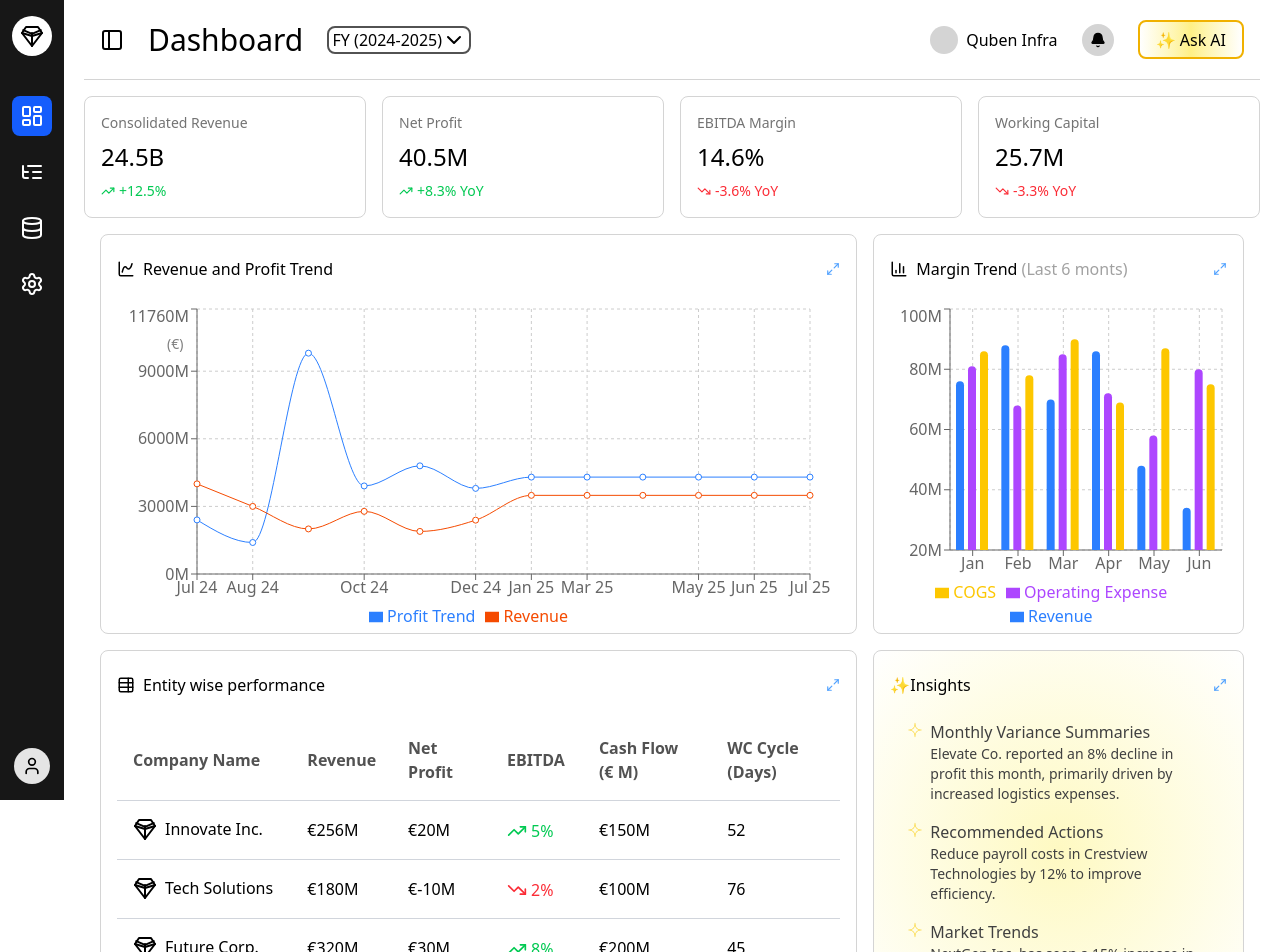
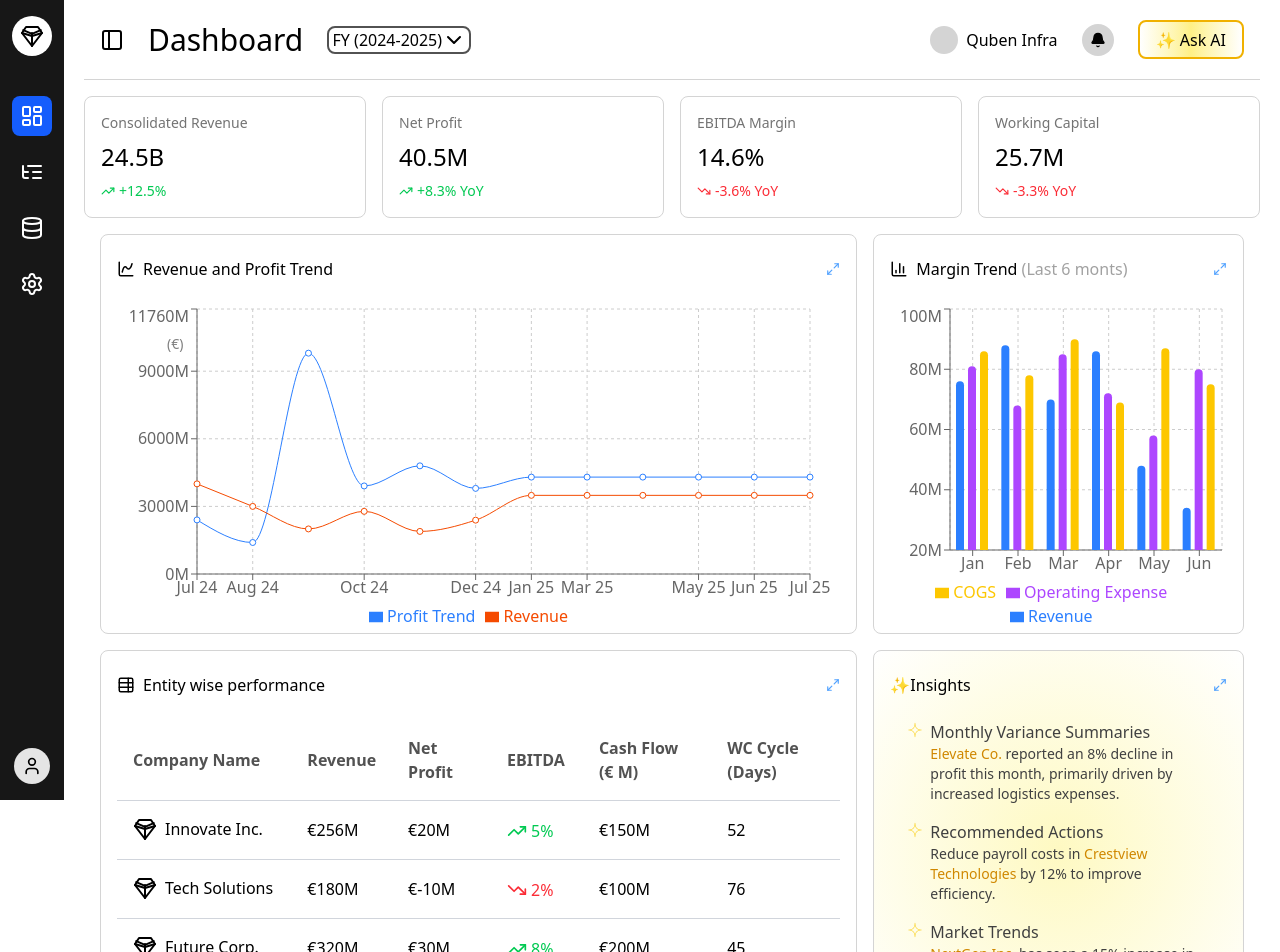
Before and after one commit to 10Yash10/Assignment-Project, a Next.js app: page /dashboard in a window 1280 px wide. Shown: the top 952 px of the page. Built offline with nearby package versions, Linux system fonts and the light colour scheme.

Commit message:
finalized dashboard page - 1

```diff
--- a/src/app/dashboard/page.tsx
+++ b/src/app/dashboard/page.tsx
@@ -9,6 +9,11 @@ import Image from "next/image";
 const page = () => {
     const wcCycleDays = [52, 76, 45, 88, 25, 36, 55, 65, 70, 40, 80, 30, 60, 50, 75, 48, 58, 68, 78, 88, 98, 28, 38, 48];
     const cashFlowData = ['150M', '100M', '200M', '50M', '300M', '80M', '140M', '40M', '250M', '90M', '180M', '60M', '220M', '70M', '280M', '85M', '150M', '45M', '240M', '100M', '190M', '55M', '230M', '65M'];
+    const highlightCompanyName = (desc: string, companyName: string) => {
+        if (!companyName) return desc;
+        const regex = new RegExp(`(${companyName})`, 'gi');
+        return desc.replace(regex, `<span class="text-yellow-600">$1</span>`);
+    };
     const boxInformation = [
         {
             id: 1,
@@ -88,9 +93,9 @@ const page = () => {
                         <Maximize2 className="text-blue-400" size={14} />
                     </div>
                     <div className="h-[90%] overflow-y-auto">
-                        <table className="w-full">
-                            <thead>
-                                <tr className="border-b border-gray-300 text-neutral-600">
+                        <table className="w-full ">
+                            <thead className="sticky top-0">
+                                <tr className="border-b bg-white border-gray-300 text-neutral-600">
                                     <th className="text-left p-4">Company Name</th>
                                     <th className="text-left p-4">Revenue</th>
                                     <th className="text-left p-4">Net Profit</th>
@@ -140,24 +145,28 @@ const page = () => {
                                 id: 1,
                                 heading: "Monthly Variance Summaries",
                                 desc: "Elevate Co. reported an 8% decline in profit this month, primarily driven by increased logistics expenses.",
+                                company: "Elevate Co."
                             }, {
                                 id: 2,
                                 heading: "Recommended Actions",
-                                desc: "Reduce payroll costs in Crestview Technologies by 12% to improve efficiency."
+                                desc: "Reduce payroll costs in Crestview Technologies by 12% to improve efficiency.",
+                                company: "Crestview Technologies"
                             },
                             {
                                 id: 3,
                                 heading: "Market Trends",
                                 desc: "NextGen Inc. has seen a 15% increase in customer demand attributed to the launch of their new product line.",
+                                company: "NextGen Inc."
                             },
                             {
                                 id: 4,
                                 heading: "Future Projects",
-                                desc: "Analysts predict a 10% growth in revenue for Elevate Co. next quarter, as new partnerships are expected to enhance market reach."
+                                desc: "Analysts predict a 10% growth in revenue for Elevate Co. next quarter, as new partnerships are expected to enhance market reach.",
+                                company: "Elevate Co."
                             }].map((item) => (
                                 <li className="mb-4">
                                     <h1 className="text-md text-neutral-700 font-regular">{item.heading}</h1>
-                                    <p className="text-sm text-neutral-700 font-regular">{item.desc}</p>
+                                    <p className="text-sm text-neutral-700 font-regular" dangerouslySetInnerHTML={{ __html: highlightCompanyName(item.desc, item.company) }}></p>
                                 </li>
                             ))
                             }
```
